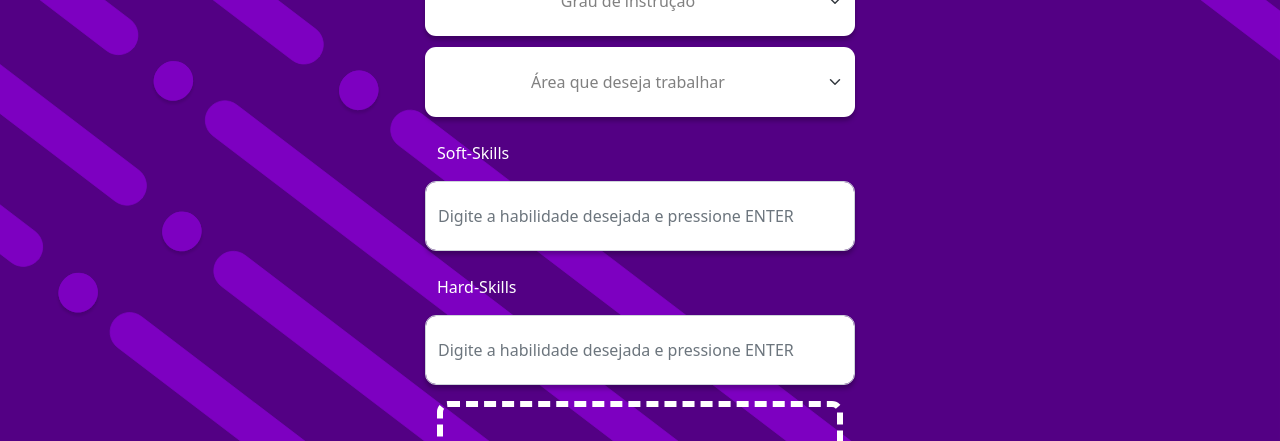
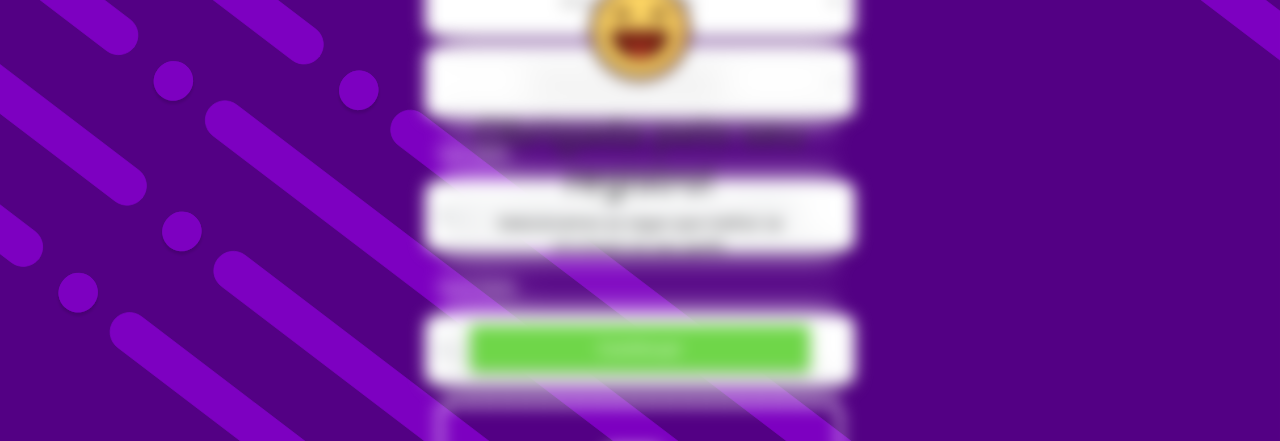
Before and after one commit to 2022M2T1-Inteli/InTech, a plain HTML site: page src/Frontend/views/Users/cadastroUsuaria2.html in a window 1280 px wide. Both pictures are taken after a click on the button "Completar cadastro". Shown: the part 368-809 px from the top of the page. Drawn offline with nearby package versions, Linux system fonts and the light colour scheme.

Commit message:
PopUp
FOI O ABNER QUE MANDOU BOA TARDE

```diff
--- a/src/Frontend/styles/styleUsers/cadastroUsuaria2.css
+++ b/src/Frontend/styles/styleUsers/cadastroUsuaria2.css
@@ -111,6 +111,59 @@ input[type="text"] {
     color: rgb(217, 217, 217);
 }
 
+.popup{
+    width: 400px;
+    background: rgba(217, 217, 217,0);
+    backdrop-filter: blur(1rem);
+    border-radius: 6px;
+    position: absolute;
+    top: 0;
+    left: 50%;
+    transform: translate(-50%,-50%) scale(0.1);
+    text-align: center;
+    padding: 0 30px 30px;
+    color: #333;
+    visibility: hidden;
+    transition: transform 0.4s, top 0.4s;
+}
+
+.bg-image{
+    filter: blur(8px);
+}
+
+.open-popup{
+    visibility: visible;
+    top: 50%;
+    transform: translate(-50%,-50%) scale(1);
+    z-index: 1;
+}
+
+.popup img{
+    width: 100px;
+    margin-top: -50px;
+    border-radius: 50%;
+    box-shadow: 0 2px 5px rgba(0, 0, 0, 0.2);
+}
+
+.popup h2{
+    font-size: 38px;
+    font-weight: 500;
+    margin: 30px 0 10px;
+}
+
+.popup button{
+    width: 100%;
+    margin-top: 50px;
+    padding: 10px 0;
+    background: #6fd649;
+    color: #fff;
+    border: 0;
+    outline: none;
+    font-size: 18px;
+    border-radius: 4px;
+    cursor: pointer;
+    box-shadow: 0 5px 5px rgba(0, 0, 0, 0.2);
+}
 
 @media only screen and (max-width: 600px) {
     .select{
--- a/src/Frontend/views/Users/cadastroUsuaria2.html
+++ b/src/Frontend/views/Users/cadastroUsuaria2.html
@@ -16,7 +16,7 @@
     <title>Brazilians in Tech</title>
 </head>
 
-<body class="bg-image" style="background-image: url('../../images/Background.svg');
+<body style="background-image: url('../../images/Background.svg');
  background-repeat: no-repeat; background-size: cover; margin: 0;">
 
 
@@ -184,7 +184,15 @@
 
             <!--  TEMPLATE BOTÃO VOLTAR -->
             <div class="col d-flex align-items-center justify-content-center">
-                <button onclick=" catchUserData2()" class="btnproprio">Completar cadastro</button>
+                <button onclick="openPopup()" class="btnproprio">Completar cadastro</button>
+                <div class="backPopup">
+                    <div class="popup" id="popup">
+                        <img src="../../images/feliz (1).png">
+                        <h2>Obrigada pelo seu registro!</h2>
+                        <p>Selecionamos as vagas que melhor se encaixam no seu perfil.</p>
+                        <button type="button" onclick=" catchUserData2()">Continuar</button>
+                    </div>
+                </div>
                 <a class="row" style="margin-left: 30px;" href="../Users/cadastroUsuaria1.html">Voltar</a>
             </div>
 
@@ -201,6 +209,14 @@
                 return (code == 13) ? false : true;
             });
         });
+
+        let popup = document.getElementById("popup");
+
+
+        function openPopup() {
+            $('body').attr('class','bg-image');
+            popup.classList.add("open-popup");
+        }
     </script>
 
 
```
Also changed, not shown: src/Frontend/images/feliz (1).png (added).
